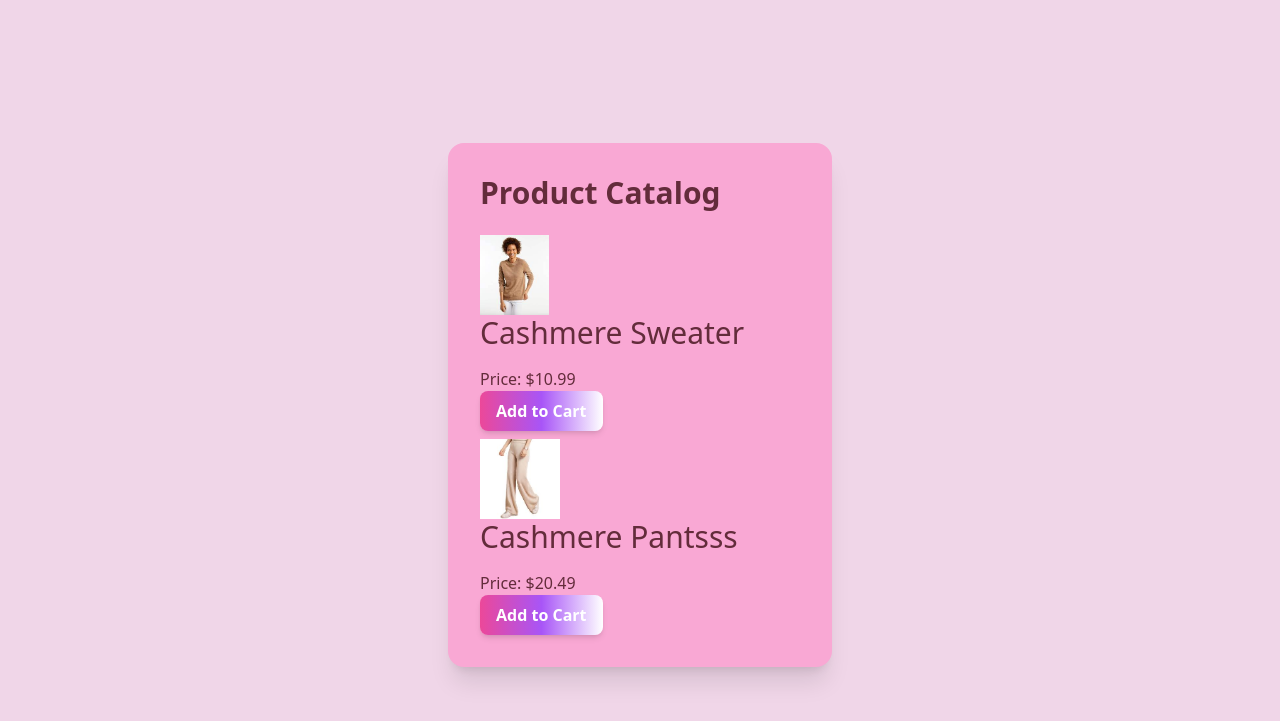
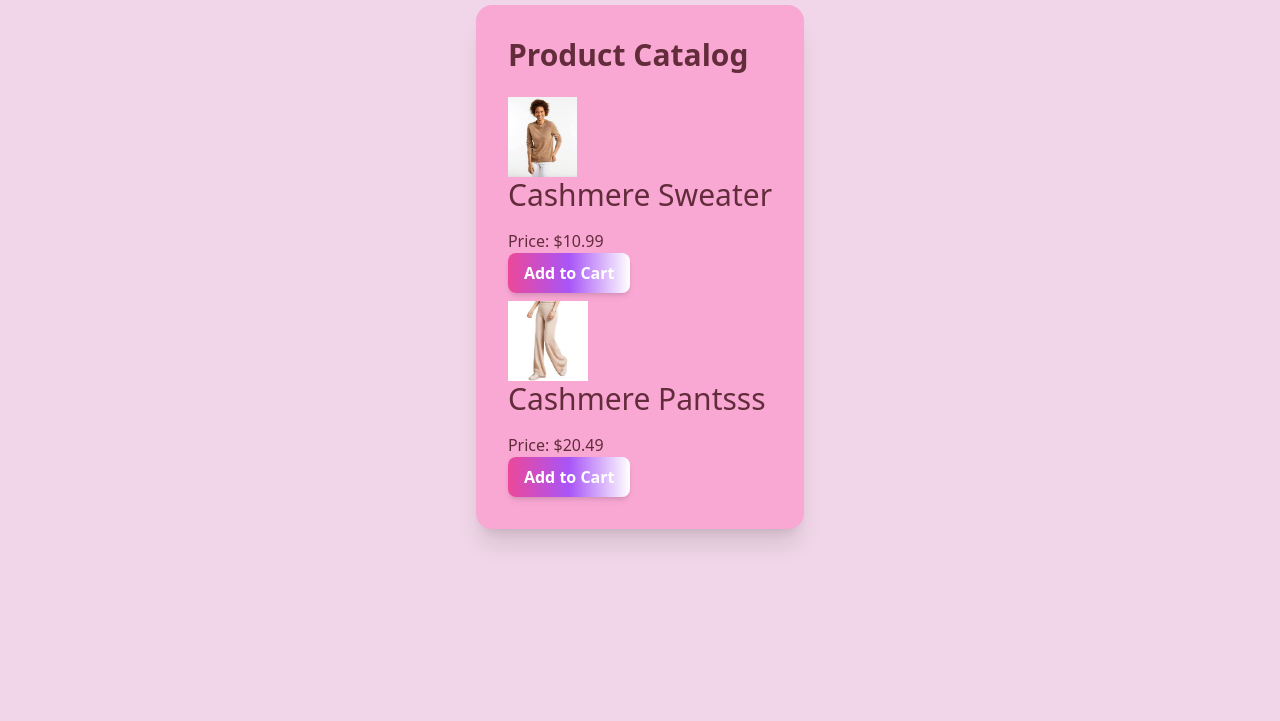
Before and after one commit to JemmyKibandi/js-trials, a plain HTML site: page js-basics/add.html in a window 1280 px wide. Shown: the part 61-782 px from the top of the page. Drawn offline with nearby package versions, Linux system fonts and the light colour scheme.

Commit message:
last ones

```diff
--- a/js-basics/add.html
+++ b/js-basics/add.html
@@ -25,7 +25,7 @@
               <div class="card-body">
                 <ul id="cart"></ul>
                 <div class="card-actions">
-                  <button class="btn btn-primary btn-block">View cart</button>
+                  <button class="btn btn-primary btn-block">Checkout</button>
                 </div>
               </div>
             </div>
@@ -49,8 +49,8 @@
           </div>
         </div>
       </div>
-<div class="flex justify-center items-center h-screen">
-<div class="card w-96 bg-pink-300 bg-base-100 shadow-xl">
+<div class="flex justify-center items-center">
+<div class="card w-500 bg-pink-300 bg-base-100 shadow-xl">
 
     <div class="card-body">
 
```
